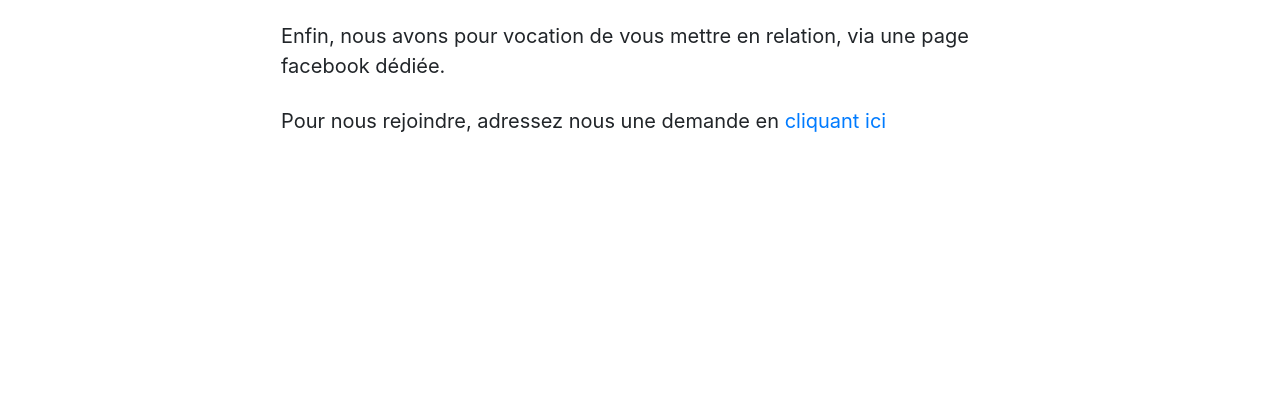
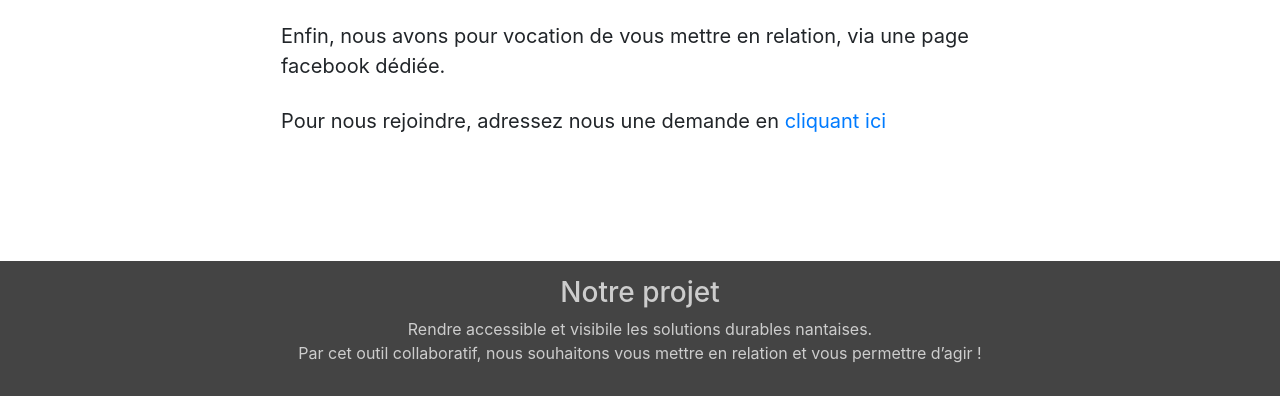
Before and after one commit to Jterom/Workshop2020, a PHP site: page /a-propos.php in a window 1280 px wide. Shown: the part 754-1150 px from the top of the page. Before the commit the page ends 886 px from the top, so only its background shows below. Run offline with PHP 8.4, Linux system fonts and the light colour scheme; some libraries are stand-ins or nearby versions.

Commit message:
ajout du footer

```diff
--- a/a-propos.php
+++ b/a-propos.php
@@ -36,3 +36,5 @@
 </div>
 </body>
 </html>
+
+<?php include './parts/footer.php'; ?>
--- a/calendrier.php
+++ b/calendrier.php
@@ -7,3 +7,4 @@
 
 </body>
 </html>
+<?php include './parts/footer.php'; ?>
--- a/parts/footer.php
+++ b/parts/footer.php
@@ -1,15 +1,12 @@
-<footer class="container-fluid w-100 bg-dark text-light py-3">
-    <nav class="navbar navbar-expand-lg navbar-dark bg-dark">
-        <button class="navbar-toggler" type="button" data-toggle="collapse" data-target="#navbarNavAltMarkup" aria-controls="navbarNavAltMarkup" aria-expanded="false" aria-label="Toggle navigation">
-            <span class="navbar-toggler-icon"></span>
-        </button>
-        <div class="collapse navbar-collapse" id="navbarNavAltMarkup">
-            <div class="navbar-nav">
-                <a class="nav-item nav-link" href="association.php">Notre projet</a>
-                <a class="nav-item nav-link" href="calendrier.php">Plan du site</a>
-                <a class="nav-item nav-link" href="a-propos.php">Ajout récent</a>
-                <a class="nav-item nav-link" href="contact.php">Contact</a>
-            </div>
-        </div>
-    </nav>
+<footer class="container-footer">
+
+    <div class="content-footer">
+        <h3>Notre projet</h3>
+        <p>Rendre accessible et visibile les solutions durables nantaises.  <br>
+            Par cet outil collaboratif, nous souhaitons vous mettre en
+            relation et vous permettre d’agir !</p>
+    </div>
+
+
+
 </footer>
--- a/src/css/contact.css
+++ b/src/css/contact.css
@@ -9,4 +9,5 @@
 }
 .container{
     margin-top: 100px;
+    margin-bottom: 150px;
 }
--- /dev/null
+++ b/src/css/footer.css
@@ -0,0 +1,14 @@
+.container-footer{
+    margin-top: 100px;
+    text-align: center;
+    display: flex;
+    justify-content: space-evenly;
+    background-color: #444444;
+}
+
+.content-footer{
+    padding-top: 15px;
+    padding-bottom: 15px;
+    color: #cdcdcd;
+    width: 80vw;
+}
```
